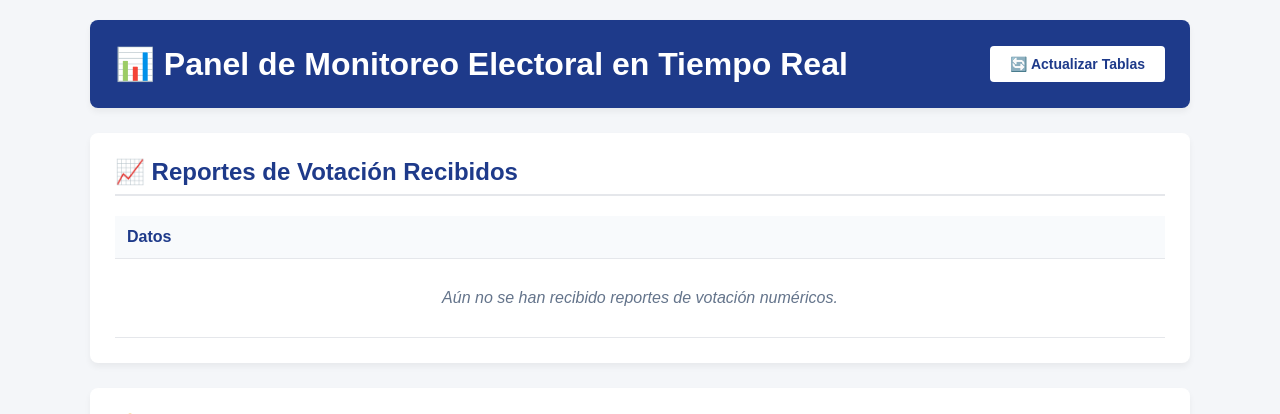
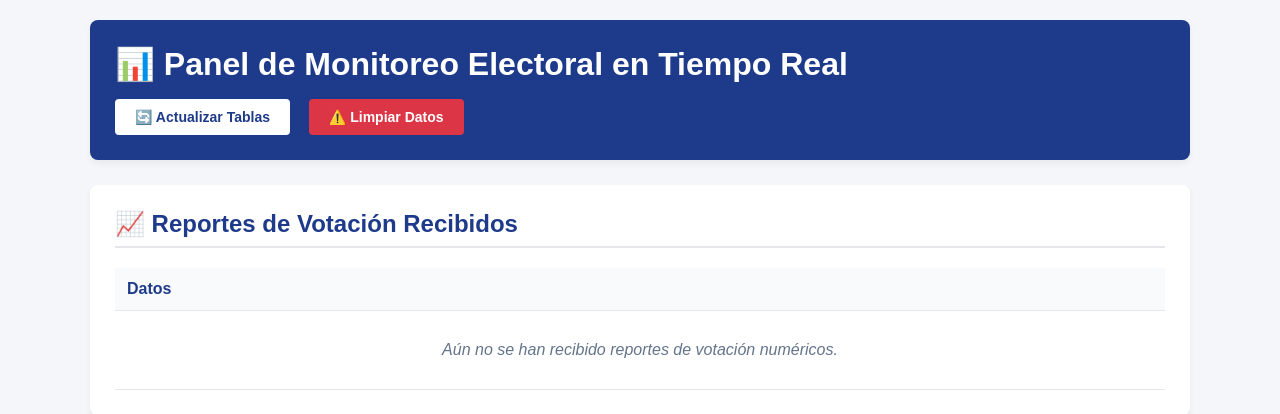
Before and after one commit to estebanman381-creator/bot-monitoreo-electoral, a Flask app: page / in a window 1280 px wide. Shown: the top 414 px of the page. Run offline with Flask 3, Linux system fonts and the light colour scheme; some libraries are stand-ins or nearby versions.

Commit message:
Feat: Agregar botón de limpieza con confirmación y ruta backend

```diff
--- a/app.py
+++ b/app.py
@@ -7,6 +7,7 @@ import psycopg2
 from datetime import datetime
 from flask import Response
 import re
+from sqlalchemy import text
 
 # --- COLOCAR ESTO ANTES DE app = Flask(__name__) ---
 DATABASE_URL = os.environ.get("DATABASE_URL")
@@ -398,6 +399,17 @@ def mostrar_estadisticas():
         total_porcentaje=round(porcentaje_general, 2)
     )
 
+@app.route('/limpiar-datos', methods=['POST'])
+def limpiar_datos():
+    try:
+        # Reemplaza 'votos' por el nombre exacto de tu tabla de reportes si es diferente
+        # Usamos TRUNCATE porque es la forma más rápida y limpia de vaciar una tabla
+        db.session.execute(text("TRUNCATE TABLE votos RESTART IDENTITY CASCADE;"))
+        db.session.commit()
+        return jsonify({"status": "success", "message": "Base de datos limpiada con éxito"}), 200
+    except Exception as e:
+        db.session.rollback()
+        return jsonify({"status": "error", "message": str(e)}), 500
 
 # El cierre clásico de tu archivo queda abajo de todo:
 if __name__ == "__main__":
--- a/templates/dashboard.html
+++ b/templates/dashboard.html
@@ -81,14 +81,34 @@
             font-size: 12px;
             font-weight: bold;
         }
+        /* Estilo para el botón de limpiar */
+        .btn-danger {
+            background-color: #dc3545;
+            color: white;
+            border: none;
+            padding: 10px 20px;
+            font-size: 14px;
+            border-radius: 4px;
+            cursor: pointer;
+            font-weight: bold;
+            margin-left: 10px;
+        }
+        .btn-danger:hover {
+            background-color: #bb2d3b;
+        }
     </style>
 </head>
 <body>
     <div class="container">
+        <!-- ENCABEZADO CON BOTONES -->
         <div class="card" style="background: #1e3a8a; color: white;">
-            <h1 style="color: white; margin: 0;">
-                📊 Panel de Monitoreo Electoral en Tiempo Real
-                <button class="refresh-btn" style="background: white; color: #1e3a8a; font-weight: bold;" onclick="window.location.reload();">🔄 Actualizar Tablas</button>
+            <h1 style="color: white; margin: 0; display: flex; justify-content: space-between; align-items: center; flex-wrap: wrap; gap: 10px;">
+                <span>📊 Panel de Monitoreo Electoral en Tiempo Real</span>
+                <div>
+                    <button class="refresh-btn" style="background: white; color: #1e3a8a; font-weight: bold;" onclick="window.location.reload();">🔄 Actualizar Tablas</button>
+                    <!-- NUEZVO BOTÓN DE LIMPIEZA -->
+                    <button class="btn-danger" onclick="confirmarLimpieza()">⚠️ Limpiar Datos</button>
+                </div>
             </h1>
         </div>
 
@@ -156,5 +176,34 @@
             </table>
         </div>
     </div>
+
+    <!-- LÓGICA DE CONFIRMACIÓN PARA BORRAR LA BASE DE DATOS -->
+    <script>
+    function confirmarLimpieza() {
+        const confirmacion1 = confirm("¿ESTÁS SEGURO? Esto borrará de forma PERMANENTE todos los datos e incidencias ingresadas hasta el momento.");
+
+        if (confirmacion1) {
+            const confirmacion2 = confirm("¡ALERTA FINAL! Los datos volverán a cero y no se podrán recuperar para el inicio de la elección. ¿Proceder?");
+
+            if (confirmacion2) {
+                fetch('/limpiar-datos', {
+                    method: 'POST'
+                })
+                .then(response => response.json())
+                .then(data => {
+                    if (data.status === 'success') {
+                        alert("¡Hecho! La base de datos ha sido limpiada con éxito.");
+                        window.location.reload();
+                    } else {
+                        alert("Hubo un error al limpiar los datos: " + data.message);
+                    }
+                })
+                .catch(error => {
+                    alert("Error de conexión con el servidor: " + error);
+                });
+            }
+        }
+    }
+    </script>
 </body>
 </html>
```
